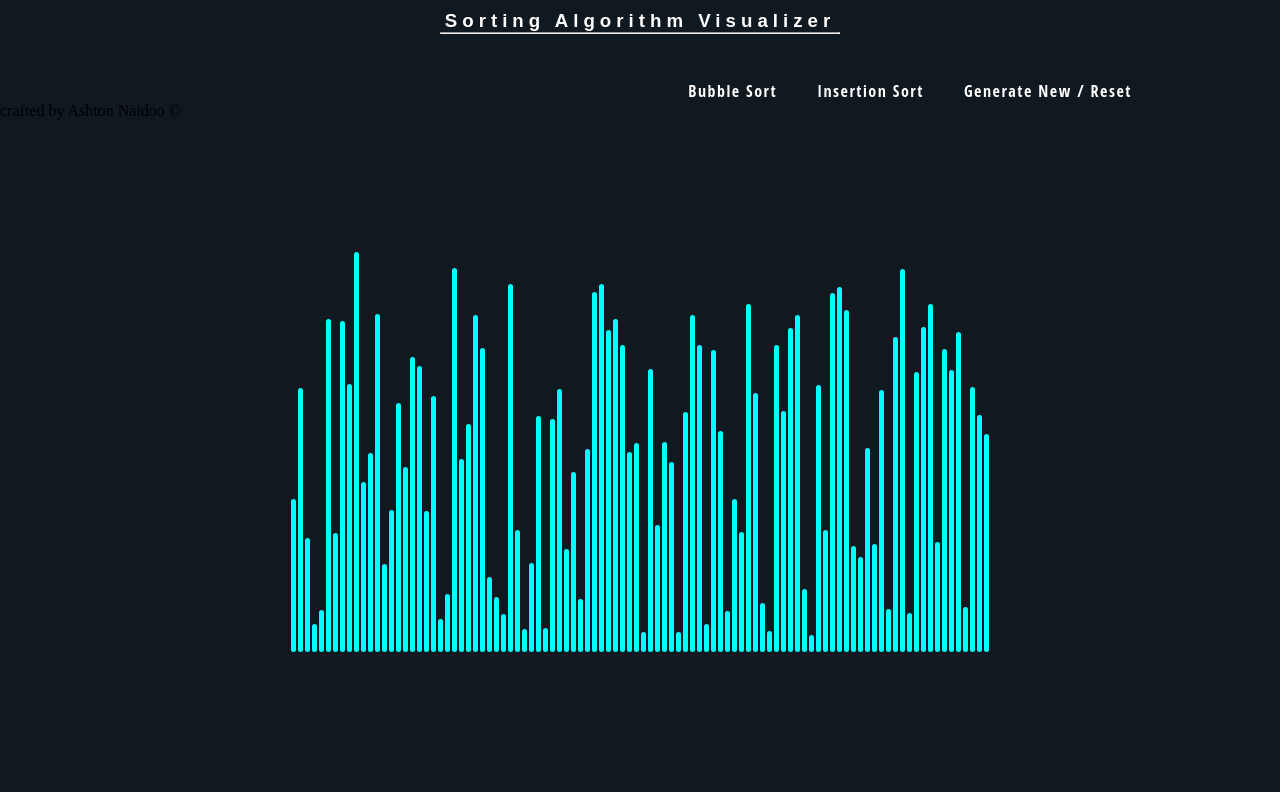
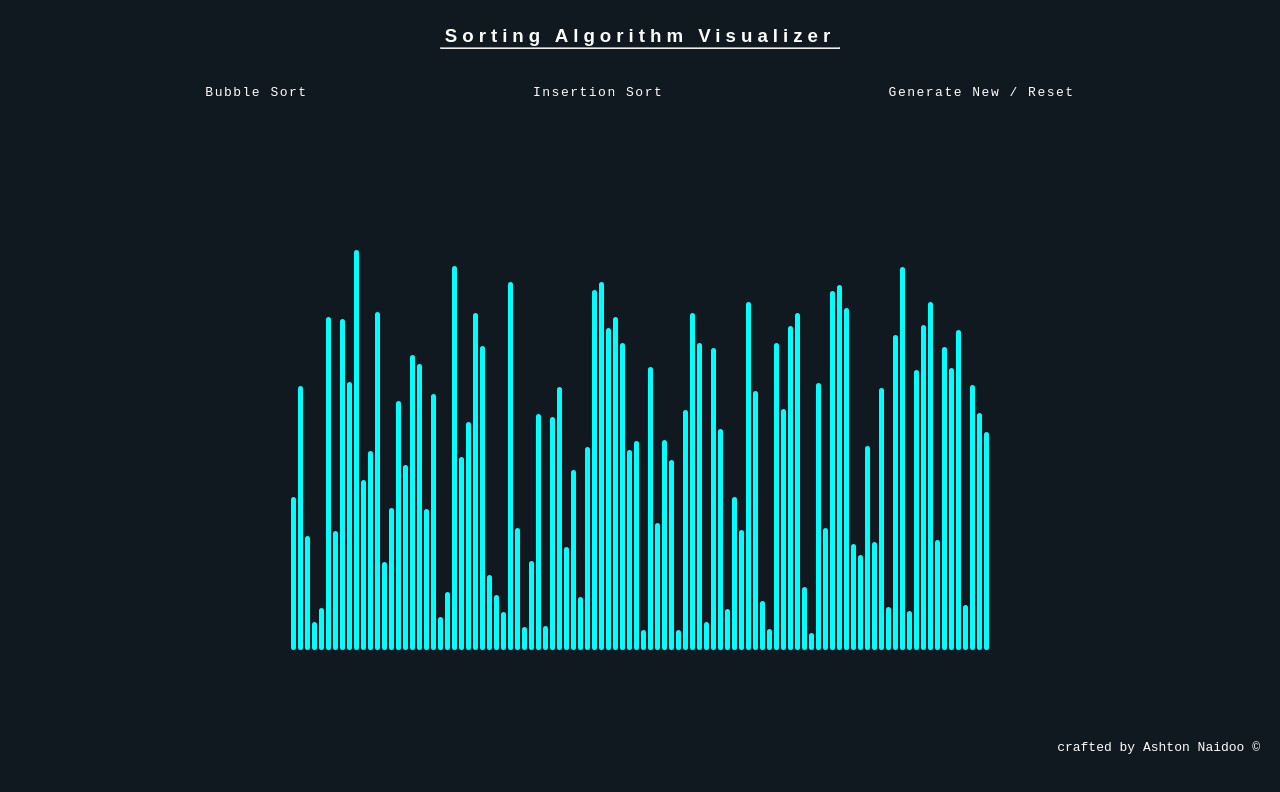
Before and after one commit to Ashtonn77/sorting-algorithm-visualizer, a plain HTML site: page index.html in a window 1280 px wide. Drawn offline with Linux system fonts and the light colour scheme; a web font is replaced by a local one.

Commit message:
added style.css

```diff
--- a/style.css
+++ b/style.css
@@ -45,24 +45,18 @@ body{
     }
 }
 
-.nav{
-    min-height: 10vh;
-}
-
 .nav-links{
     display: flex;
-    width: 90%;
-    justify-content: flex-end;
+    justify-content: space-evenly;
     align-items: center;
-    font-family: 'Open Sans Condensed', sans-serif;
-
+    font-family: monospace;
 }
 
 h3{
     color: white;
     letter-spacing: 5px;
     font-family: 'Gayathri', sans-serif;
-    margin: 10px 0px;
+    margin-top: 25px;
     width: 400px;
 }
 
@@ -81,3 +75,11 @@ a{
 a:hover{
     font-weight: bold;
 }
+
+.footer{
+    display: flex;
+    justify-content: flex-end;
+    color: white;
+    margin: 80vh 20px 0px 0px;
+    font-family: monospace;
+}
```
